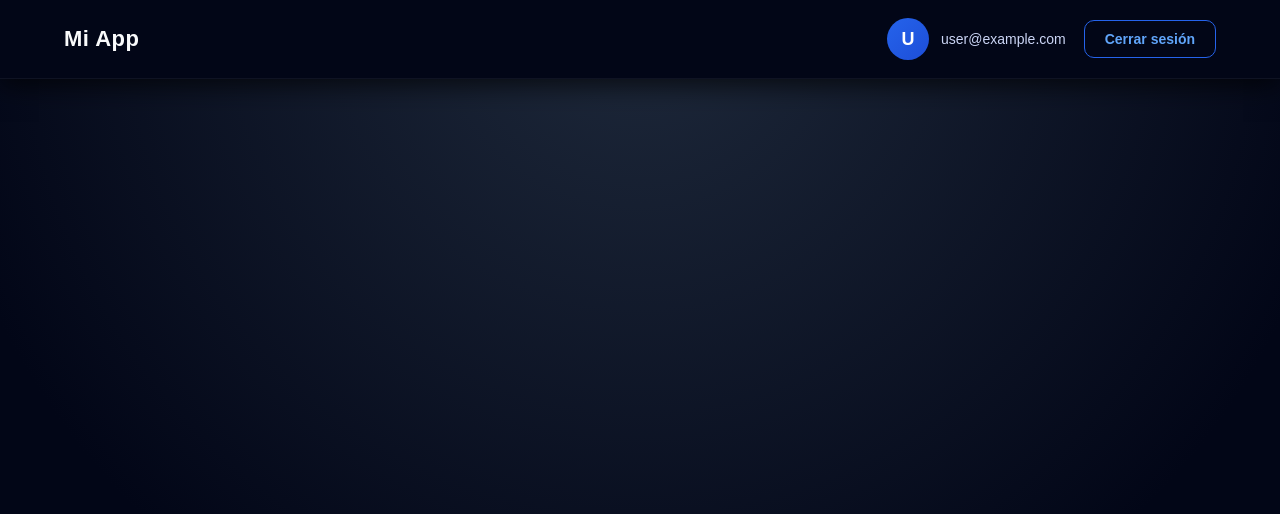
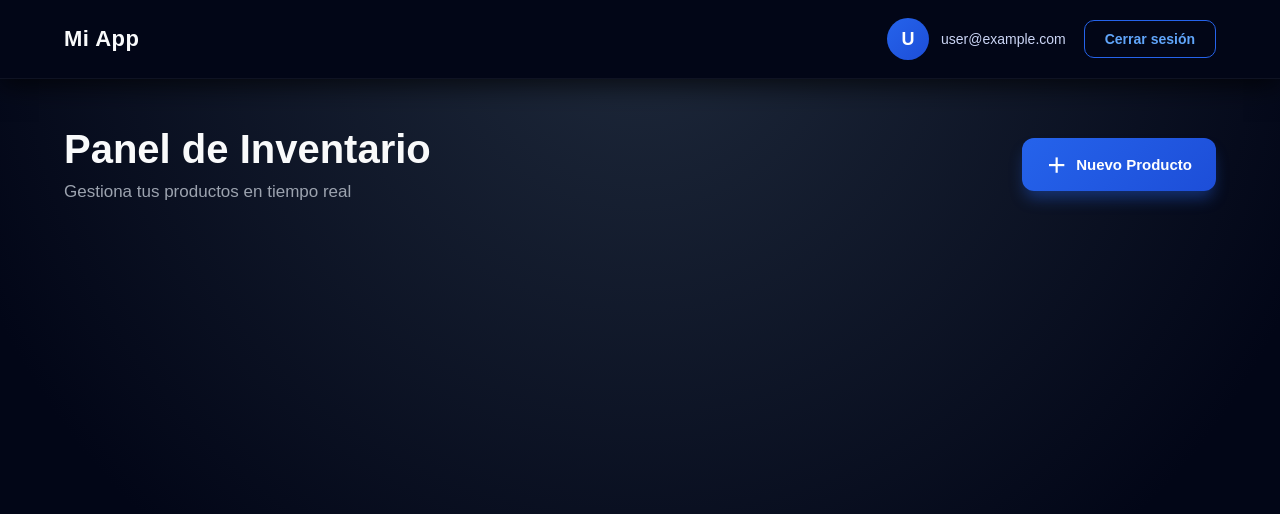
Before and after one commit to JeffersonMontoya/inventario-vite, a Vue app: page /home in a window 1280 px wide. Shown: the top 514 px of the page. Built offline with nearby package versions, Linux system fonts and the light colour scheme; no server answers; sample sign-in values are in the browser's storage.

Commit message:
modal agregar producto

```diff
--- a/src/views/HomeView.vue
+++ b/src/views/HomeView.vue
@@ -19,17 +19,35 @@
       </div>
     </nav>
 
-    <main class="main-content"></main>
+    <main class="main-content">
+      <header class="action-header">
+        <div class="text-group">
+          <h1 class="welcome-title">Panel de Inventario</h1>
+          <p class="welcome-subtitle">Gestiona tus productos en tiempo real</p>
+        </div>
+
+        <button class="btn-primary" @click="toogleForm">
+          <span class="btn-icon">＋</span> Nuevo Producto
+        </button>
+      </header>
+
+      <section v-if="showForm" class="form-section">
+        <ProductForm />
+      </section>
+    </main>
   </div>
 </template>
 
 <script setup>
-import { computed } from "vue";
 import { useUserStore } from "../stores/user";
 import { useRouter } from "vue-router";
+import { computed, ref } from "vue";
+import ProductForm from "../components/products/ProductForm.vue";
 
 const userStore = useUserStore();
 const router = useRouter();
+
+const showForm = ref(false);
 
 const userInitial = computed(() => {
   return userStore.userData?.email?.charAt(0).toUpperCase() || "U";
@@ -42,6 +60,10 @@ const handleLogout = async () => {
   } catch (error) {
     console.log(error);
   }
+};
+
+const toogleForm = () => {
+  showForm.value = !showForm.value;
 };
 </script>
 
@@ -148,6 +170,48 @@ const handleLogout = async () => {
   animation: fadeIn 0.6s ease-out;
 }
 
+.action-header {
+  display: flex;
+  justify-content: space-between;
+  align-items: center;
+  margin-bottom: 40px;
+  animation: fadeIn 0.8s ease-out;
+}
+
+.text-group {
+  text-align: left;
+}
+
+.btn-primary {
+  background: linear-gradient(135deg, #2563eb, #1d4ed8);
+  color: white;
+  border: none;
+  padding: 12px 24px;
+  border-radius: 12px;
+  font-weight: 700;
+  font-size: 15px;
+  display: flex;
+  align-items: center;
+  gap: 10px;
+  cursor: pointer;
+  transition: all 0.3s ease;
+  box-shadow: 0 10px 15px -3px rgba(37, 99, 235, 0.4);
+}
+
+.btn-primary:hover {
+  transform: translateY(-2px);
+  box-shadow: 0 20px 25px -5px rgba(37, 99, 235, 0.5);
+  filter: brightness(1.1);
+}
+
+.btn-primary:active {
+  transform: translateY(0);
+}
+
+.btn-icon {
+  font-size: 20px;
+}
+
 @keyframes fadeIn {
   from {
     opacity: 0;
@@ -170,6 +234,8 @@ const handleLogout = async () => {
   font-size: 17px;
   color: #9ca3af;
 }
+
+
 
 @keyframes slideUp {
   from {
@@ -205,5 +271,14 @@ const handleLogout = async () => {
   .main-content {
     padding: 36px 16px;
   }
+
+  .action-header {
+    flex-direction: column;
+    gap: 20px;
+    text-align: center;
+  }
+  .text-group {
+    text-align: center;
+  }
 }
 </style>
```
